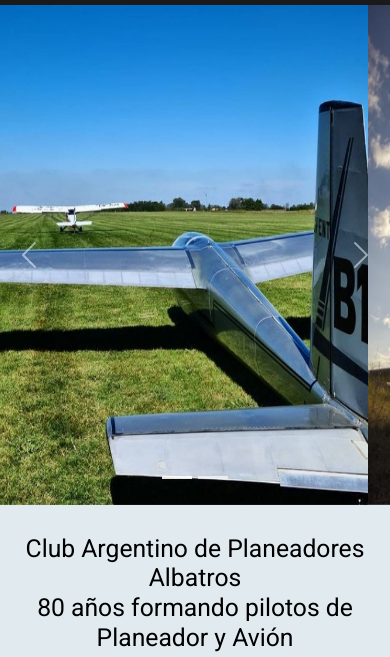
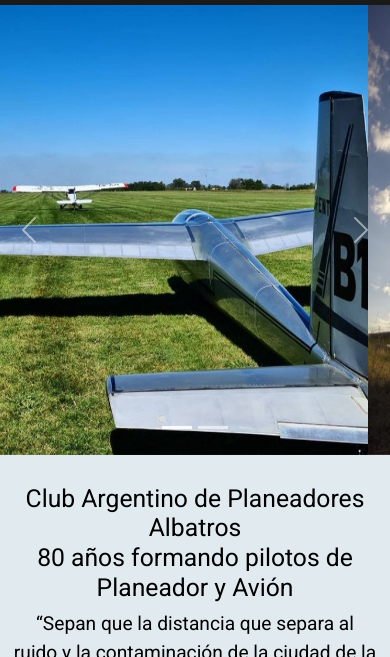
Before and after one commit to dantestringa/Albatros, a website: page secciones/ppl.html in a window 390 px wide. Shown: the part 181-838 px from the top of the page. Drawn offline with nearby package versions, Linux system fonts and the light colour scheme; a web font is replaced by a local one.

Commit message:
cambios carrusel

```diff
--- a/scss/origen.scss
+++ b/scss/origen.scss
@@ -54,10 +54,10 @@ html {
 
 
 .carrusel {
-    height: 500px;
-    width: 100px;
-    justify-content: center;
+    height: 640px;
+
 }
+
 
 .grad {
     background-image: linear-gradient(/*to right para que sea de izq a derecha /// to bottom right para q sea diagonal /// 90deg para que sea en grados*/
@@ -130,11 +130,7 @@ h1 {
     }
 }
 
-.carru {
 
-    padding-left: 127px;
-    padding-right: 127px;
-}
 
 .listaP {
     padding-left: 500px;
@@ -176,12 +172,13 @@ h1 {
 /*responsive*/
 @media screen and (max-width: 480px){
 
-    .carru {
-        padding: 0px;
+    .carrusel {
+        height: 450px;
     }
 
     iframe {
         width: 100%;
+        height: 300px;
     }
 
     img {
@@ -227,8 +224,8 @@ h1 {
 }
 
 @media screen and (max-width: 768px){
-    .carru {
-        padding: 0px;
+    .carrusel {
+        height: 450px;
     }
 
     iframe {
--- a/secciones/ppl.html
+++ b/secciones/ppl.html
@@ -78,7 +78,7 @@
             </div>
           </div>
           <div class="carousel-item">
-            <img src="../images/is.jpg" class="d-block w-100" alt="IS" height="500">
+            <img src="../images/is.jpg" class="d-block w-100 carrusel" alt="IS" height="500">
             <div class="carousel-caption d-none d-md-block">
               <h5>IS 28</h5>
 
```
Also changed, not shown: index.html (+3 -5 lines), secciones/bautismo.html (+1 -1 lines), secciones/ppa.html (+2 -2 lines), estilos.css.
